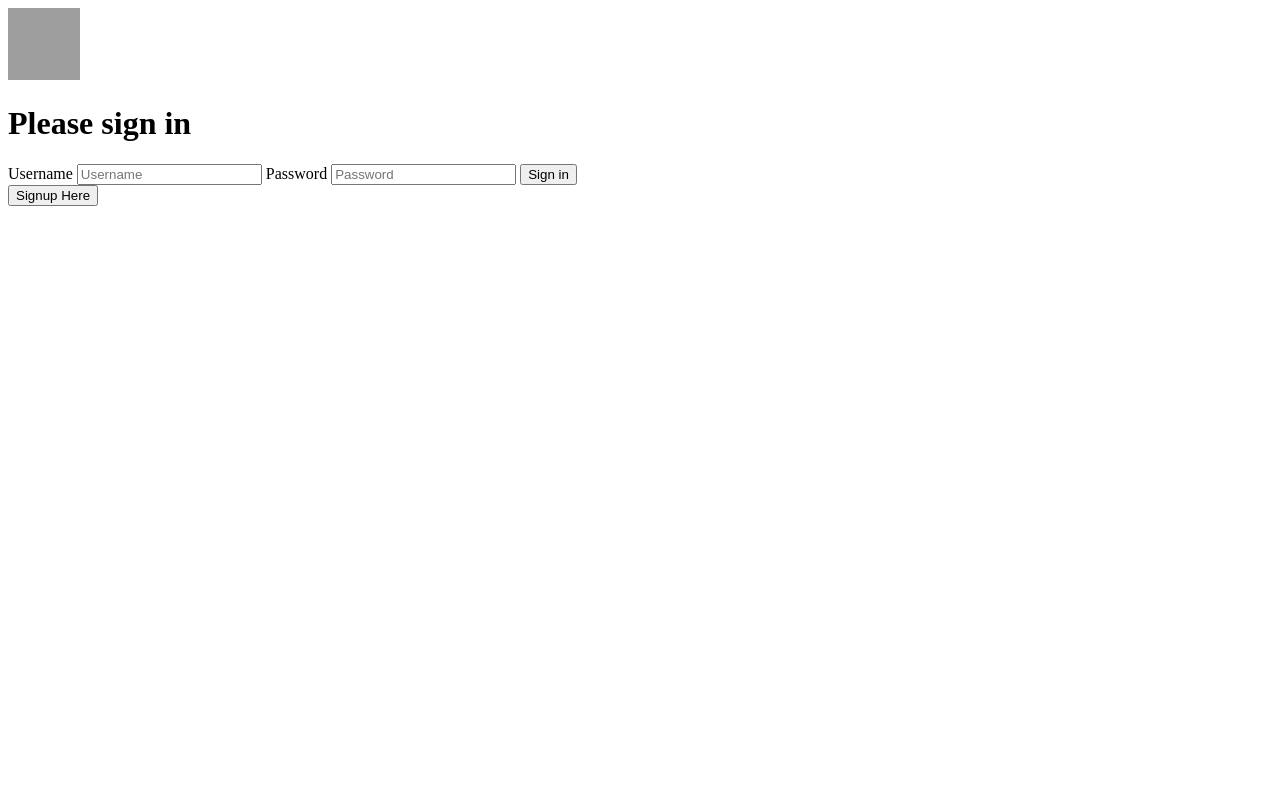
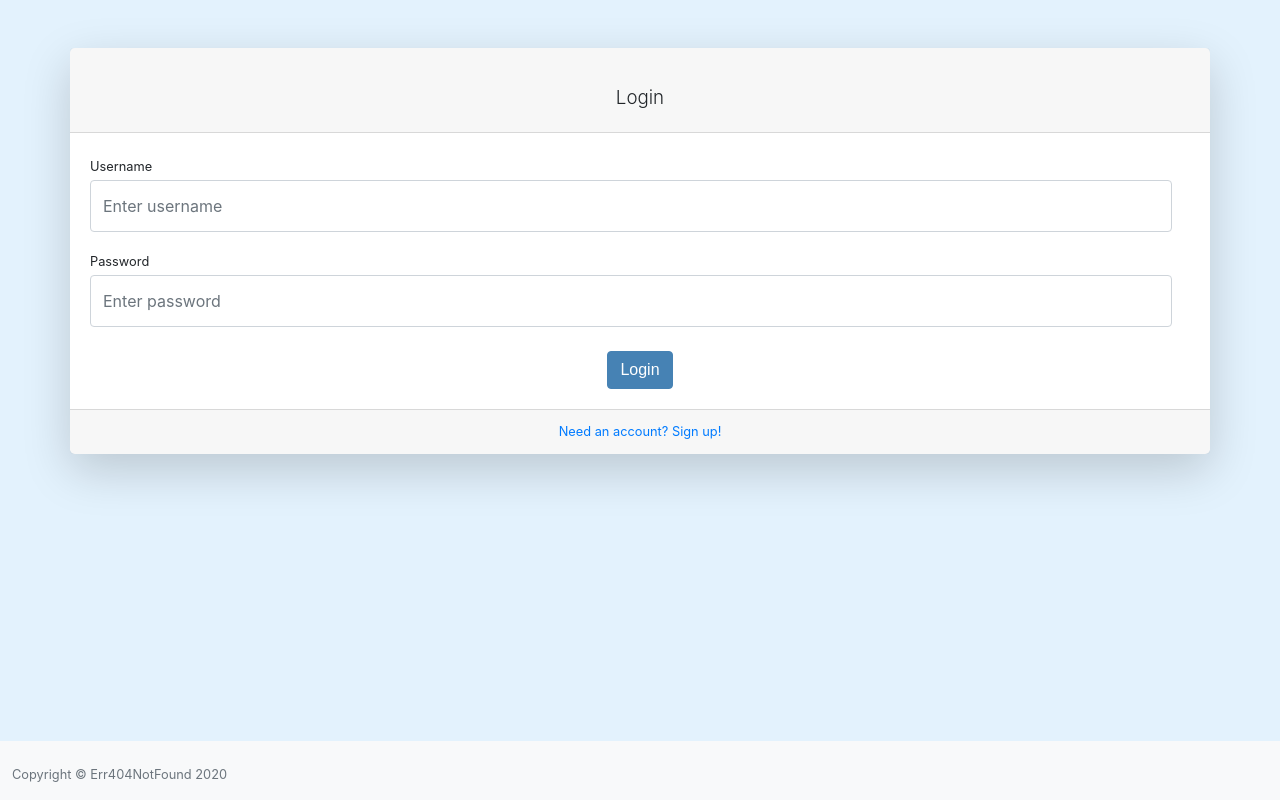
Before and after one commit to Err404NotFound/superior-dpr, a Spring Boot app: page /login in a window 1280 px wide. Run offline with Spring Boot 4, Linux system fonts and the light colour scheme; some of the project's set-up classes (security, data sources, template engines, error pages and the like) are left out, and stand-ins take their place; some libraries are stand-ins or nearby versions; grey boxes are pictures that could not be loaded.

Commit message:
Linked new login page

```diff
--- a/src/main/java/edu/csupomona/cs4800/config/WebSecurityConfig.java
+++ b/src/main/java/edu/csupomona/cs4800/config/WebSecurityConfig.java
@@ -45,7 +45,7 @@ public class WebSecurityConfig extends WebSecurityConfigurerAdapter {
 
 	@Override
 	public void configure(WebSecurity web) throws Exception {
-		web.ignoring().antMatchers("/resources/**");
+		web.ignoring().antMatchers("/resources/**", "/static/**", "/css/**", "/js/**");
 	}
 
 	@Bean
--- a/src/main/resources/templates/login.html
+++ b/src/main/resources/templates/login.html
@@ -1,29 +1,66 @@
 <!DOCTYPE html>
-<html xmlns="http://www.w3.org/1999/xhtml" xmlns:th="http://www.thymeleaf.org"
-      xmlns:layout="http://www.ultraq.net.nz/thymeleaf/layout" layout:decorate="~{default}">
+<html lang="en">
     <head>
+        <meta charset="utf-8" />
+        <meta http-equiv="X-UA-Compatible" content="IE=edge" />
+        <meta name="viewport" content="width=device-width, initial-scale=1, shrink-to-fit=no" />
+        <meta name="description" content="" />
+        <meta name="author" content="" />
         <title>Login</title>
+        <link href="css/login.css" rel="stylesheet" />
+        <script src="https://cdnjs.cloudflare.com/ajax/libs/font-awesome/5.15.1/js/all.min.js" crossorigin="anonymous"></script>
     </head>
-    <body class="text-center">
-        <div layout:fragment="content">
-            <form class="form-signin" th:action="@{/login}" method="post">
-                <img class="mb-4" src="https://getbootstrap.com/assets/brand/bootstrap-solid.svg" alt="" width="72" height="72" />
-                <h1 class="h3 mb-3 font-weight-normal">Please sign in</h1>
+    <body class="bg-primary">
+        <div id="layoutAuthentication">
+            <div id="layoutAuthentication_content">
+                <main>
+                    <div class="container">
+                        <div class="row justify-content-center">
+                            <div class="col-lg-5">
+                                <div class="card shadow-lg border-0 rounded-lg mt-5">
+                                    <div class="card-header"><h3 class="text-center font-weight-light my-4">Login</h3></div>
+                                    <div class="card-body">
+                                        <form th:action="@{/login}" method="post">
                                         	<div th:if="${param.error}">
                                     			Invalid username and password.
                                     		</div>
                                     		<div th:if="${param.logout}">
                    								You have been logged out.
                 							</div>
-                <label for="inputUsername" class="sr-only">Username</label>
-                <input type="username" name="username" id="username" class="form-control" placeholder="Username" required="" />
-                <label for="inputPassword" class="sr-only">Password</label>
-                <input type="password" name="password" id="inputPassword" class="form-control" placeholder="Password" required="" />
-                <button class="btn btn-lg btn-primary btn-block" type="submit">Sign in</button>
-            </form>
-            <form class="form-signin" th:action="@{/signup}" method="get">
-                <button class="btn btn-md btn-success btn-block" type="Submit">Signup Here</button>
+                                            <div class="form-group">
+                                                <label class="small mb-1" for="inputUsername">Username</label>
+                                                <input class="form-control" name="username" id="username" type="username" placeholder="Enter username" required="" />
+                                            </div>
+                                            <div class="form-group">
+                                                <label class="small mb-1" for="inputPassword">Password</label>
+                                                <input class="form-control" name="password" id="inputPassword" type="password" placeholder="Enter password" required="" />
+                                            </div>
+                                            <div class="form-group d-flex align-items-center justify-content-center mt-4 mb-0">
+                                                <button class="btn btn-primary" type="submit">Login</button>
+                                            </div>
                                         </form>
                                     </div>
+                                    <div class="card-footer text-center">
+                                        <div class="small"><a href="register.html">Need an account? Sign up!</a></div>
+                                    </div>
+                                </div>
+                            </div>
+                        </div>
+                    </div>
+                </main>
+            </div>
+            <div id="layoutAuthentication_footer">
+                <footer class="py-4 bg-light mt-auto">
+                    <div class="container-fluid">
+                        <div class="d-flex align-items-center justify-content-between small pb-3">
+                            <div class="text-muted">Copyright &copy; Err404NotFound 2020</div>
+                        </div>
+                    </div>
+                </footer>
+            </div>
+        </div>
+        <script src="https://code.jquery.com/jquery-3.5.1.slim.min.js" crossorigin="anonymous"></script>
+        <script src="https://cdn.jsdelivr.net/npm/bootstrap@4.5.3/dist/js/bootstrap.bundle.min.js" crossorigin="anonymous"></script>
+        <script src="js/scripts.js"></script>
     </body>
 </html>
```
Also changed, not shown: src/main/resources/static/login.html (deleted, +0 -60 lines). Lines whose indentation alone changed are shown as unchanged.
